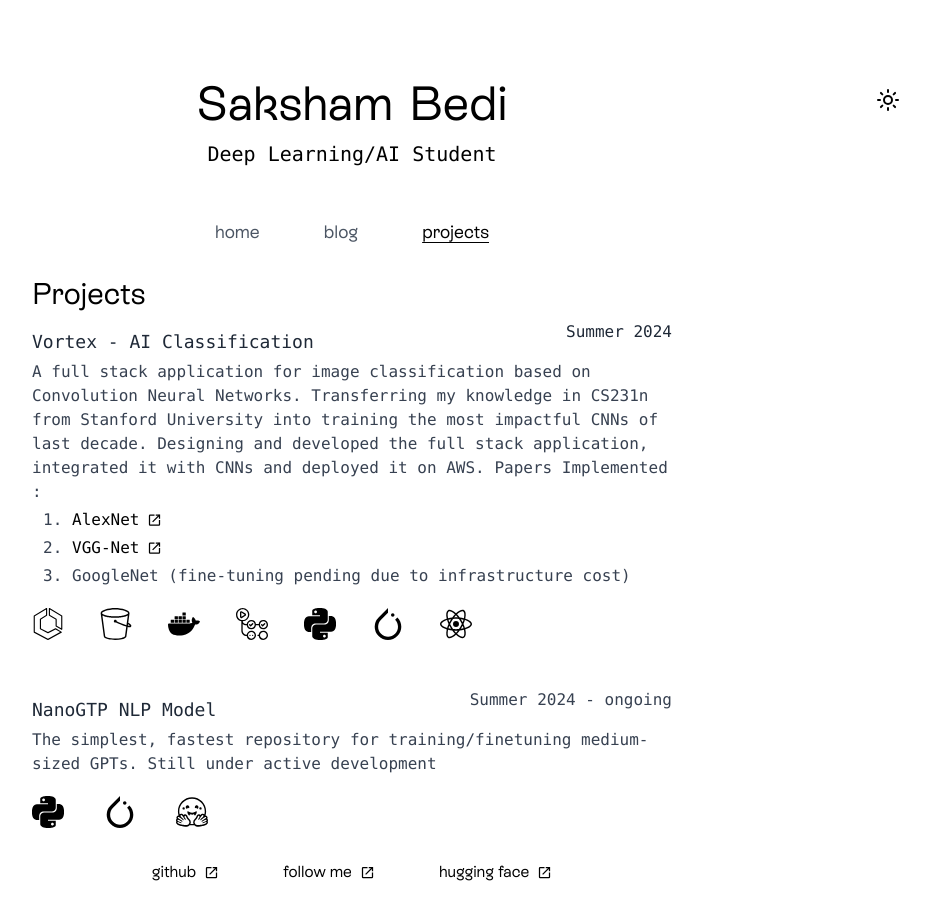
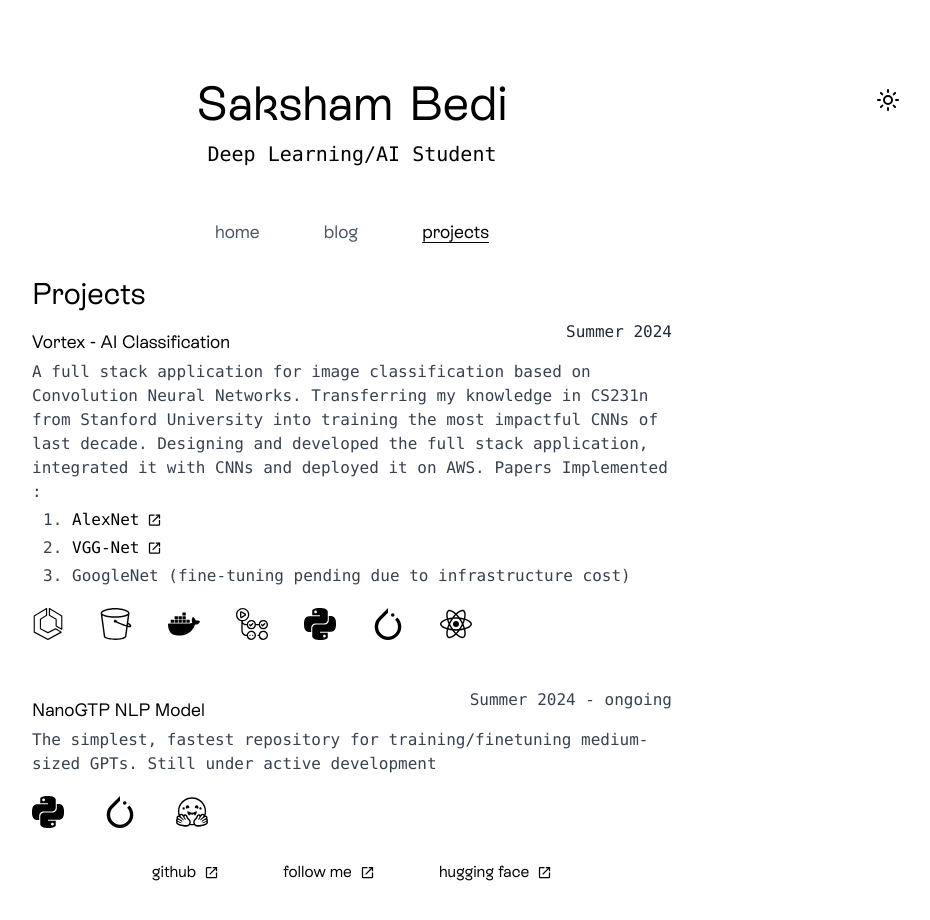
Before and after one commit to sakshambedi/websiteV2, a Next.js app: page / in a window 1280 px wide. Both pictures are taken after a click on the tab "projects". Shown: the top 920 px of the page, without its empty margins (288-1218 px from the left). Built offline with nearby package versions, Linux system fonts and the light colour scheme.

Commit message:
formating change

```diff
--- a/components/ProjectContent.tsx
+++ b/components/ProjectContent.tsx
@@ -9,7 +9,7 @@ export default function ProjectContent() {
 
                 <div className="project-info">
                     <div className="flex flex-row justify-between  font-mono   pt-2  space-x-5 phone:space-x-3 phone:pt-1.5 md:pt-2 md:space-x-3">
-                        <h3 className='text-lg font-mono phone:font-base pt-2 md:pt-2 phone:pt-1 text-gray-800 dark:text-gray-200'>Vortex - AI Classification</h3>
+                        <h3 className='text-lg font-rebondG phone:font-base pt-2 md:pt-2 phone:pt-1  text-black dark:text-white'>Vortex - AI Classification</h3>
                         <p className='text-base phone:text-base md:text-base  text-right text-gray-800 dark:text-gray-200'>Summer 2024</p>
                     </div>
                     <p className="font-mono text-base phone:text-sm pt-1 md:pt-1 phone:pt-1.5 ">A full stack application for image classification based on Convolution Neural Networks. Transferring my knowledge in CS231n from Stanford University into training the most impactful CNNs of last decade. Designing and developed the full stack application, integrated it with CNNs and deployed it on AWS.
@@ -69,7 +69,7 @@ export default function ProjectContent() {
 
                 <div className="pt-10">
                     <div className="flex flex-row justify-between  font-mono text-lg  font-base  pt-2  space-x-9 phone:space-x-3 phone:pt-1.5 md:pt-2 md:space-x-3">
-                        <h3 className='text-lg font-mono phone:font-base pt-2 md:pt-2 phone:pt-1 text-gray-800 dark:text-gray-200'>NanoGTP NLP Model</h3>
+                        <h3 className='text-lg font-rebondG phone:font-base pt-2 md:pt-2 phone:pt-1 text-black dark:text-white'>NanoGTP NLP Model</h3>
                         <h3 className='text-base phone:text-base md:text-base text-right'>Summer 2024 - ongoing</h3>
                     </div>
                     <p className=" font-mono  text-base phone:text-sm pt-1 md:pt-1 phone:pt-1.5">The simplest, fastest repository for training/finetuning medium-sized GPTs. Still under active development
```
